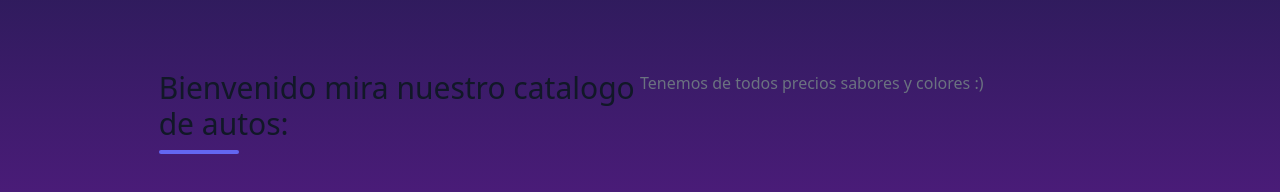
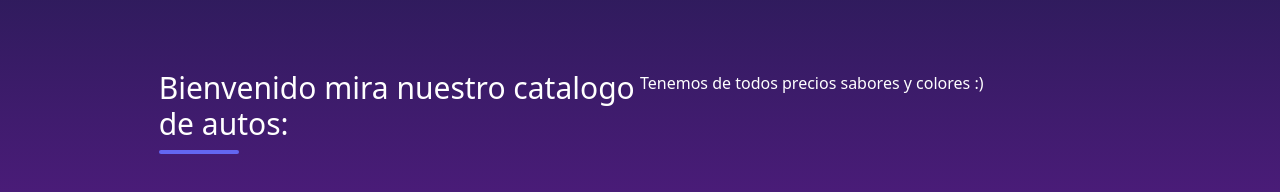
Before and after one commit to jvier990/WebFinalEl-bueno, a React (Vite) app in the folder new_client/: page /autos in a window 1280 px wide. Shown: the part 138-330 px from the top of the page. Built offline with nearby package versions, Linux system fonts and the light colour scheme; the HTML template or start-up script is replaced by a standard one.

Commit message:
mejorado

```diff
--- a/new_client/src/screens/autos.jsx
+++ b/new_client/src/screens/autos.jsx
@@ -5,12 +5,12 @@ const Autos = () => {
       <div class="container px-5 py-24 mx-auto">
         <div class="flex flex-wrap w-full mb-20">
           <div class="lg:w-1/2 w-full mb-6 lg:mb-0">
-            <h1 class="sm:text-3xl text-2xl font-medium title-font mb-2 text-gray-900">
+            <h1 class="sm:text-3xl text-2xl font-medium title-font mb-2 text-white">
               Bienvenido mira nuestro catalogo de autos:
             </h1>
             <div class="h-1 w-20 bg-indigo-500 rounded"></div>
           </div>
-          <p class="lg:w-1/2 w-full leading-relaxed text-gray-500">
+          <p class="lg:w-1/2 w-full leading-relaxed text-white">
             Tenemos de todos precios sabores y colores :)
           </p>
         </div>
```
